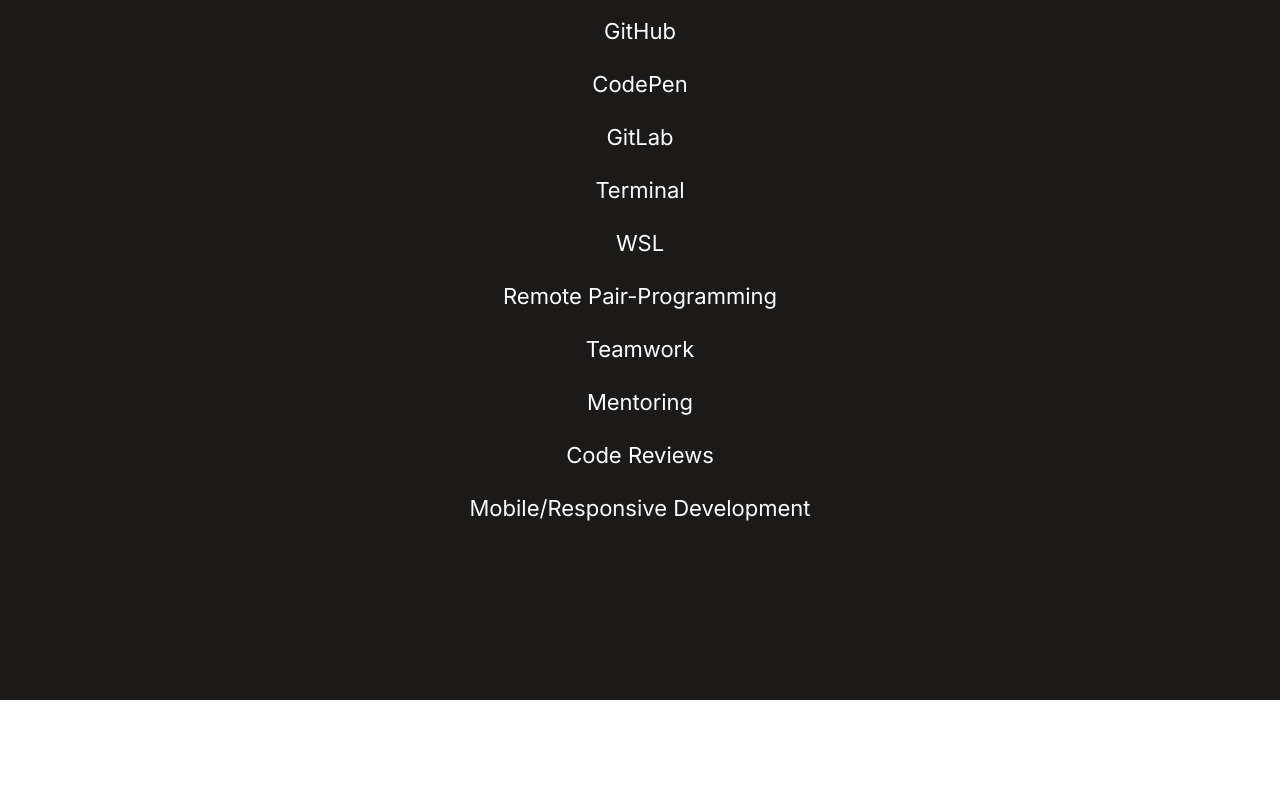
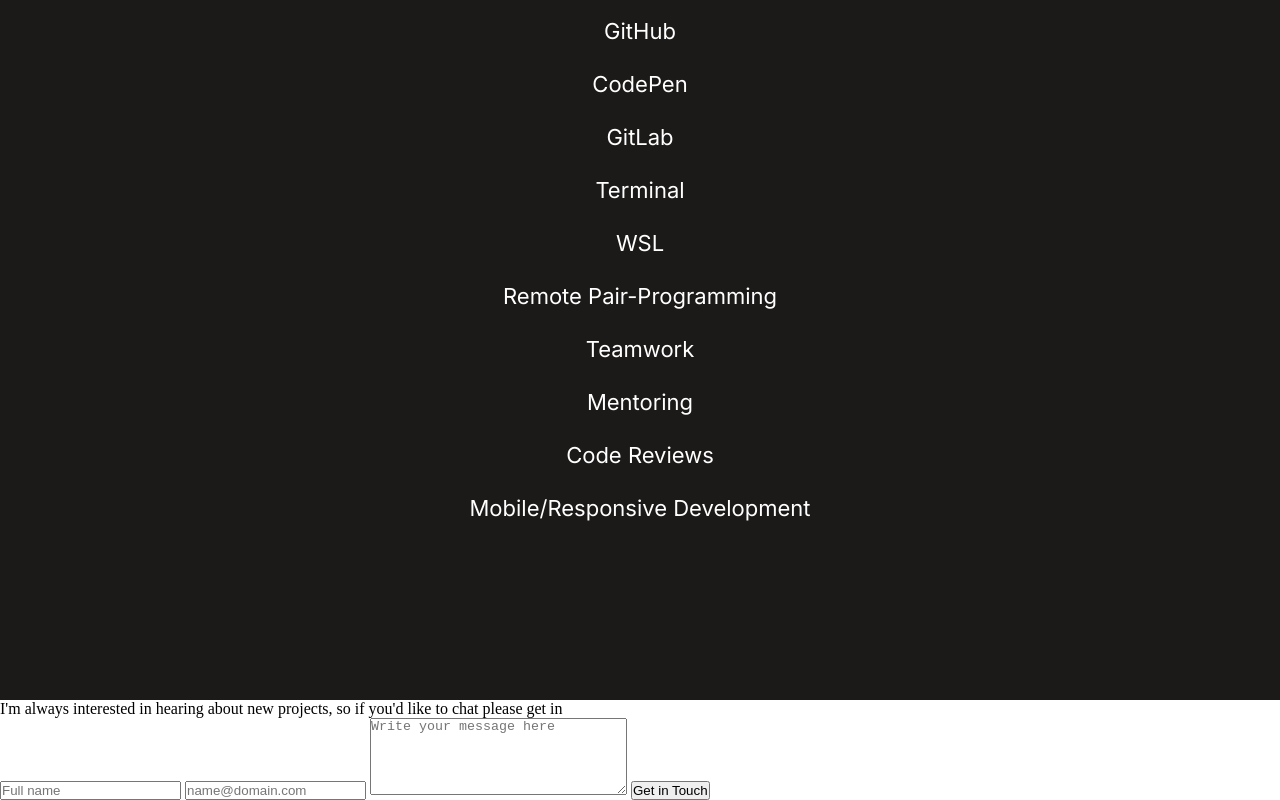
Before and after one commit to jerryowusu/portfolio-contact-form, a plain HTML site: page index.html in a window 1280 px wide. Shown: the part 6007-6807 px from the top of the page. Before the commit the page ends 6707 px from the top, so only its background shows below. Drawn offline with Linux system fonts and the light colour scheme.

Commit message:
Create the contact form

```diff
--- a/index.html
+++ b/index.html
@@ -289,6 +289,50 @@
           </ul>
         </div>
       </div>
+      <footer>
+        <div class="container-footer">
+          <p class="text-1">
+            I'm always interested in hearing about new projects, so if you'd like
+            to chat please get in
+          </p>
+          <form
+            action="https://formspree.io/f/xqknqlnl"
+            method="POST"
+            class="form"
+          >
+            <label for="fullname"></label>
+            <input
+              type="text"
+              id="fullname"
+              name="fullname"
+              placeholder="Full name"
+              required
+              maxlength="30"
+            />
+            <label for="email"></label>
+            <input
+              type="email"
+              name="email"
+              id="email"
+              placeholder="name@domain.com"
+              required
+            />
+            <label for="feedback"></label>
+            <textarea
+              rows="5"
+              cols="30"
+              id="feedback"
+              name="feedback"
+              placeholder="Write your message here"
+              required
+              maxlength="505"
+            ></textarea>
+            <small class="error-text"></small>
+            <input type="submit" class="btn-1" value="Get in Touch" />
+          </form>
+        </div>
+
+      </footer>
     </main>
 
     <script
```
